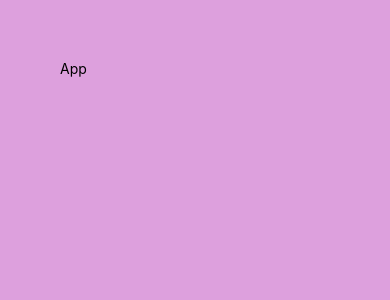
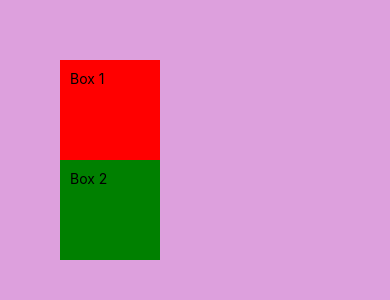
Before and after one commit to itsparasbisht/rn-starter, a React Native app: screen / in a window 390 px wide. Shown: the top 300 px of the page. Built offline with nearby package versions, Linux system fonts and the light colour scheme.

Commit message:
adding multiple styles on a component

```diff
--- a/App.js
+++ b/App.js
@@ -4,7 +4,12 @@ import React from "react";
 export default function App() {
   return (
     <View style={styles.container}>
-      <Text>App</Text>
+      <View style={[styles.box, styles.redBg]}>
+        <Text>Box 1</Text>
+      </View>
+      <View style={[styles.box, styles.greenBg]}>
+        <Text>Box 2</Text>
+      </View>
     </View>
   );
 }
@@ -15,4 +20,15 @@ const styles = StyleSheet.create({
     backgroundColor: "plum",
     padding: 60,
   },
+  box: {
+    width: 100,
+    height: 100,
+    padding: 10,
+  },
+  redBg: {
+    backgroundColor: "red",
+  },
+  greenBg: {
+    backgroundColor: "green",
+  },
 });
```
